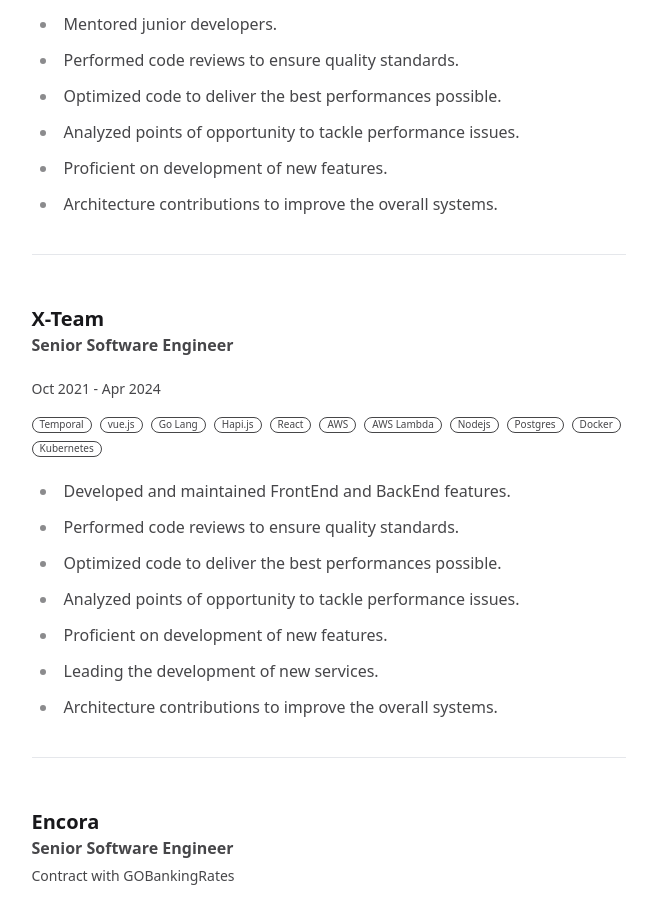
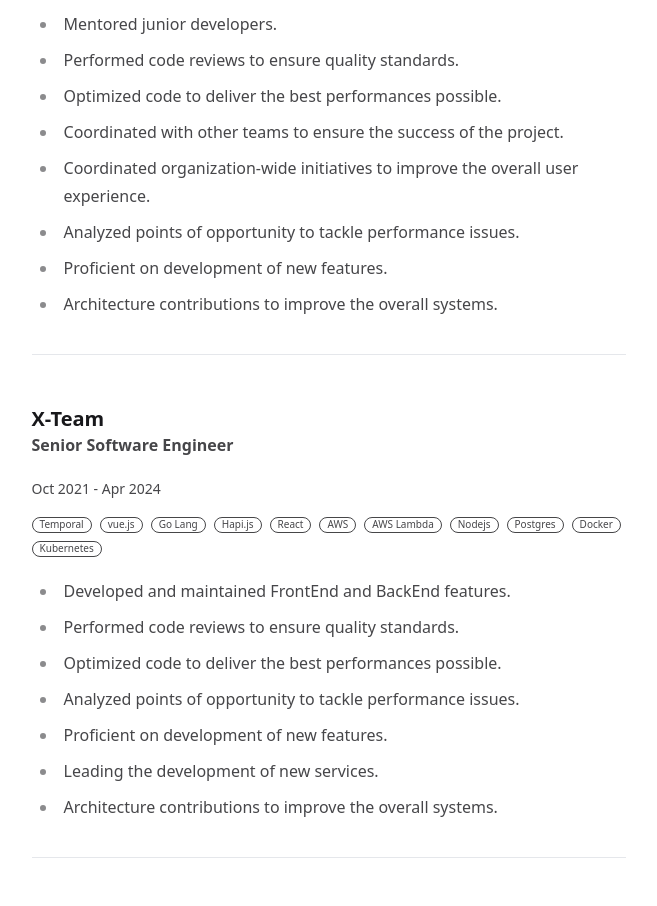
Before and after one commit to germanamz/germanamz, a Next.js app: page /resume in a window 1280 px wide. Shown: the part 1526-2432 px from the top of the page, without its empty margins (225-882 px from the left). Built offline with nearby package versions, Linux system fonts and the light colour scheme.

Commit message:
coordination stuff

```diff
--- a/src/app/resume/constants.ts
+++ b/src/app/resume/constants.ts
@@ -29,6 +29,8 @@ export const experience: Experience[] = [
       'Mentored junior developers.',
       'Performed code reviews to ensure quality standards.',
       'Optimized code to deliver the best performances possible.',
+      'Coordinated with other teams to ensure the success of the project.',
+      'Coordinated organization-wide initiatives to improve the overall user experience.',
       'Analyzed points of opportunity to tackle performance issues.',
       'Proficient on development of new features.',
       'Architecture contributions to improve the overall systems.',
```
